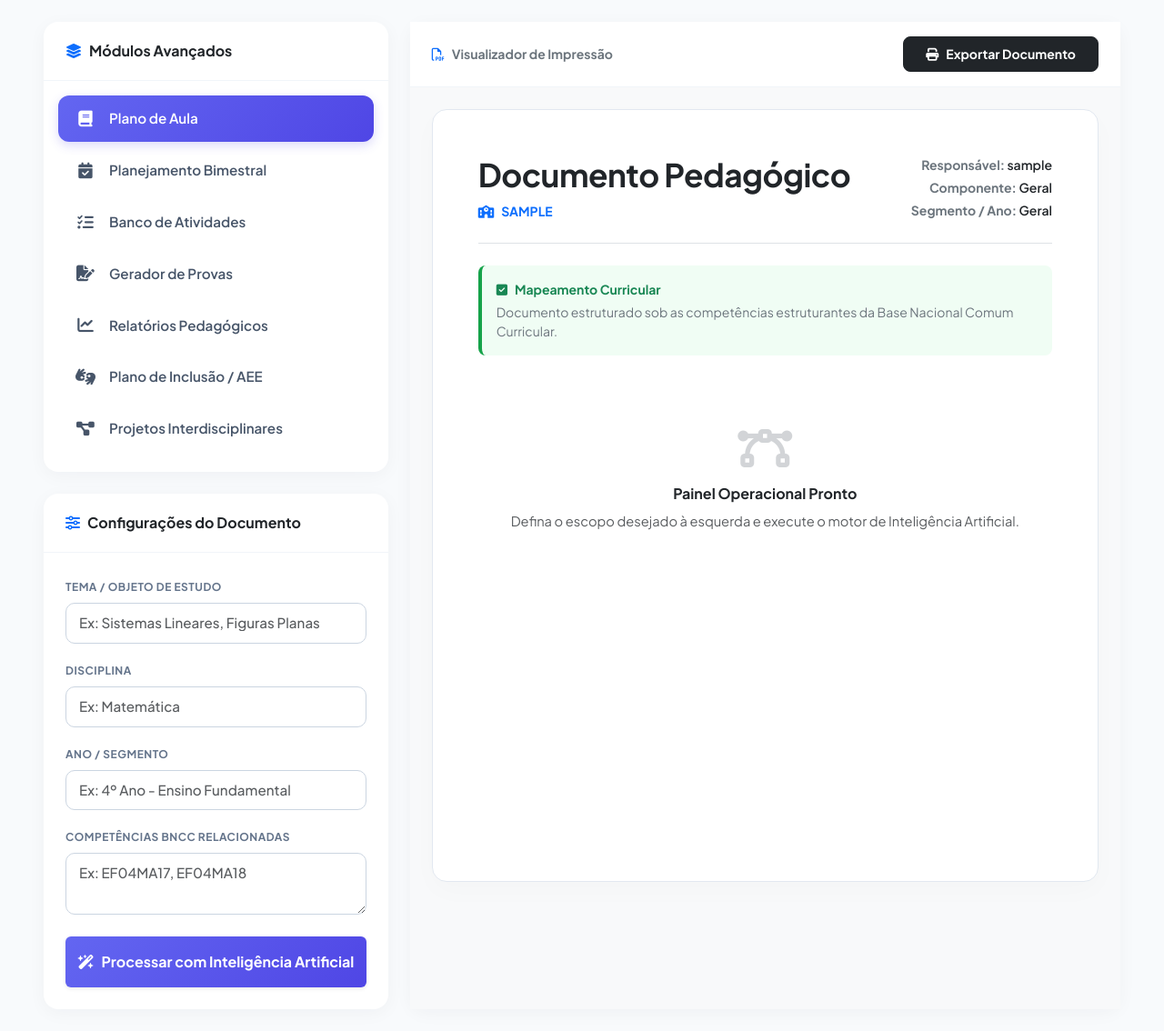
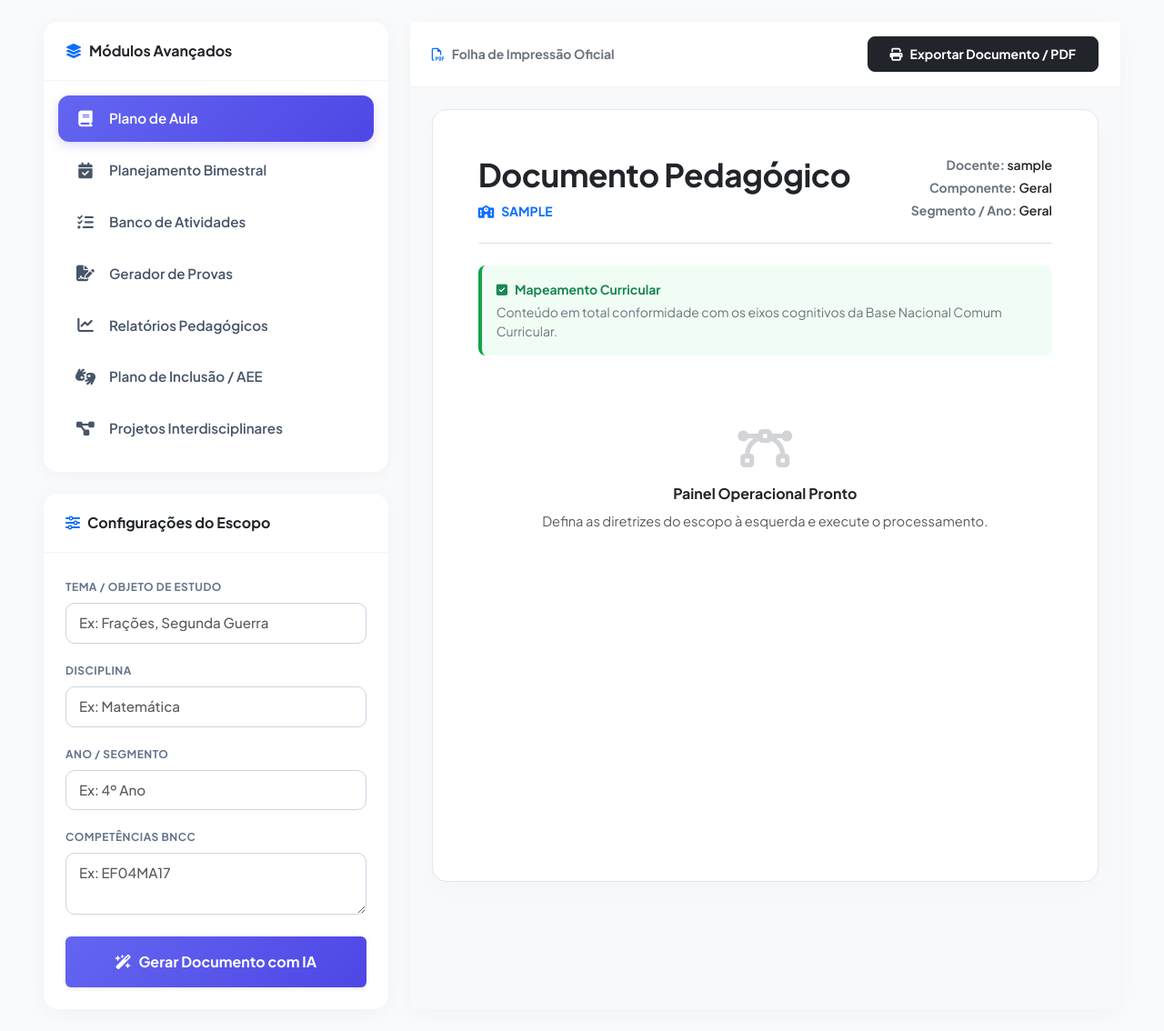
Before and after one commit to samuelssousa1506-arch/Professor_IA, a Flask app: page /gerador in a window 1280 px wide. Shown: the part 71-1205 px from the top of the page at 91% size. Run offline with Flask 3, Linux system fonts and the light colour scheme; a user stored in the database is signed in.

Commit message:
Fix: Adicionada rota de cadastro e interface premium SaaS

```diff
--- a/app.py
+++ b/app.py
@@ -1,7 +1,13 @@
 import os
 import sqlite3
 from flask import Flask, render_template, request, redirect, url_for, session
-from ai_service import gerar_conteudo_educacional
+# Assumindo que o teu ai_service.py implementa a integração com a IA
+try:
+    from ai_service import gerar_conteudo_educacional
+except ImportError:
+    # Fallback caso queiras testar sem o módulo da IA ativo
+    def gerar_conteudo_educacional(**kwargs):
+        return "<h3>Conteúdo gerado com sucesso pela IA para o tema: " + kwargs.get('tema', '') + "</h3>"
 
 app = Flask(__name__)
 app.secret_key = os.environ.get("FLASK_SECRET_KEY", "chave_mestra_professor_ia_2026")
@@ -18,6 +24,7 @@ def init_db():
             senha TEXT NOT NULL
         )
     ''')
+    # Utilizador padrão requisitado anteriormente
     cursor.execute("SELECT * FROM usuarios WHERE LOWER(email) = 'samuel.ssousa1506@gmail.com'")
     if not cursor.fetchone():
         cursor.execute('''
@@ -29,6 +36,7 @@ def init_db():
 
 init_db()
 
+# Dicionário com todas as 7 funcionalidades / módulos pedagógicos mantidos intactos
 MODULOS = {
     'plano': {'nome': 'Plano de Aula', 'icone': 'fa-book'},
     'bimestral': {'nome': 'Planejamento Bimestral', 'icone': 'fa-calendar-check'},
@@ -69,6 +77,33 @@ def login():
             erro = "E-mail ou senha incorretos."
     return render_template('login.html', erro=erro, sucesso=sucesso)
 
+@app.route('/cadastro', methods=['GET', 'POST'])
+def cadastro():
+    erro = None
+    if request.method == 'POST':
+        nome = request.form.get('nome', '').strip()
+        escola = request.form.get('escola', '').strip()
+        email = request.form.get('email', '').strip().lower()
+        senha = request.form.get('senha', '').strip()
+
+        if not nome or not escola or not email or not senha:
+            erro = "Todos os campos são obrigatórios."
+        else:
+            try:
+                conn = sqlite3.connect('database.db')
+                cursor = conn.cursor()
+                cursor.execute(
+                    "INSERT INTO usuarios (nome, escola, email, senha) VALUES (?, ?, ?, ?)",
+                    (nome, escola, email, senha)
+                )
+                conn.commit()
+                conn.close()
+                return redirect(url_for('login', sucesso="Conta criada com sucesso! Faça login."))
+            except sqlite3.IntegrityError:
+                erro = "Este e-mail já está cadastrado no sistema."
+
+    return render_template('cadastro.html', erro=erro)
+
 @app.route('/dashboard', methods=['GET', 'POST'])
 @app.route('/gerador', methods=['GET', 'POST'])
 def dashboard():
@@ -87,6 +122,7 @@ def dashboard():
     ano = request.form.get('ano', '').strip()
     bncc = request.form.get('bncc', '').strip()
 
+    # Parâmetros exclusivos do Módulo de Avaliações / Provas
     tipo_prova = request.form.get('tipo_prova', '').strip()
     qtd_questoes = request.form.get('qtd_questoes', '').strip()
     nivel = request.form.get('nivel', '').strip()
--- a/templates/dashboard.html
+++ b/templates/dashboard.html
@@ -66,7 +66,7 @@
         box-shadow: 0 0 0 4px rgba(79, 70, 229, 0.1);
     }
 
-    /* Estilização da Folha Físico-Digital Pro */
+    /* Folha Escolar Pró-Digital */
     .paper-canvas {
         background: #ffffff;
         min-height: 850px;
@@ -102,16 +102,10 @@
         line-height: 1.8;
         color: #334155;
     }
-    .output-html-dinamico p { margin-bottom: 1.25rem; }
-    .output-html-dinamico h3, .output-html-dinamico h4 {
-        color: #0f172a;
-        font-weight: 700;
-        margin-top: 30px;
-        margin-bottom: 15px;
-    }
 
+    /* Ocultação do gabarito em ambiente de impressão */
     @media print {
-        .no-print { display: none !important; }
+        .no-print, .gabarito, [class*="gabarito"], [id*="gabarito"] { display: none !important; }
         body, .container-fluid, .row, .col-lg-8 { background: #ffffff !important; padding: 0 !important; margin: 0 !important; width: 100% !important; max-width: 100% !important; }
         .paper-canvas { border: none !important; box-shadow: none !important; padding: 0 !important; }
         .cabecalho-escola-box { border: 2px solid #000000 !important; }
@@ -156,7 +150,7 @@
 
             <div class="card card-painel">
                 <div class="card-header-premium text-dark d-flex align-items-center gap-2">
-                    <i class="fa-solid fa-sliders text-primary"></i> Configurações do Documento
+                    <i class="fa-solid fa-sliders text-primary"></i> Configurações do Escopo
                 </div>
                 <div class="card-body p-4">
                     <form action="{{ url_for('dashboard', form_type=form_type) }}" method="POST">
@@ -164,7 +158,7 @@
 
                         <div class="mb-3">
                             <label class="form-label-premium">Tema / Objeto de Estudo</label>
-                            <input type="text" class="form-control form-control-premium" name="tema" value="{{ tema }}" placeholder="Ex: Sistemas Lineares, Figuras Planas" required>
+                            <input type="text" class="form-control form-control-premium" name="tema" value="{{ tema }}" placeholder="Ex: Frações, Segunda Guerra" required>
                         </div>
 
                         <div class="mb-3">
@@ -174,7 +168,7 @@
 
                         <div class="mb-3">
                             <label class="form-label-premium">Ano / Segmento</label>
-                            <input type="text" class="form-control form-control-premium" name="ano" value="{{ ano }}" placeholder="Ex: 4º Ano - Ensino Fundamental">
+                            <input type="text" class="form-control form-control-premium" name="ano" value="{{ ano }}" placeholder="Ex: 4º Ano">
                         </div>
 
                         {% if form_type == 'avaliacoes' %}
@@ -207,12 +201,12 @@
                         {% endif %}
 
                         <div class="mb-4">
-                            <label class="form-label-premium">Competências BNCC Relacionadas</label>
-                            <textarea class="form-control form-control-premium" name="bncc" rows="2" placeholder="Ex: EF04MA17, EF04MA18">{{ bncc }}</textarea>
+                            <label class="form-label-premium">Competências BNCC</label>
+                            <textarea class="form-control form-control-premium" name="bncc" rows="2" placeholder="Ex: EF04MA17">{{ bncc }}</textarea>
                         </div>
 
                         <button type="submit" class="btn btn-primary w-100 py-3 fw-bold d-flex align-items-center justify-content-center gap-2 shadow-sm" style="background: linear-gradient(135deg, #6366f1, #4f46e5); border: none;">
-                            <i class="fa-solid fa-wand-magic-sparkles"></i> Processar com Inteligência Artificial
+                            <i class="fa-solid fa-wand-magic-sparkles"></i> Gerar Documento com IA
                         </button>
                     </form>
                 </div>
@@ -223,9 +217,9 @@
         <div class="col-12 col-lg-8">
             <div class="card card-painel h-100">
                 <div class="card-header-premium bg-white d-flex justify-content-between align-items-center py-3">
-                    <span class="text-secondary fw-bold small"><i class="fa-regular fa-file-pdf me-2 text-primary"></i>Visualizador de Impressão</span>
+                    <span class="text-secondary fw-bold small"><i class="fa-regular fa-file-pdf me-2 text-primary"></i>Folha de Impressão Oficial</span>
                     <button onclick="window.print();" class="btn btn-dark btn-sm px-4 py-2 fw-bold no-print rounded-3 d-flex align-items-center gap-2">
-                        <i class="fa-solid fa-print"></i> Exportar Documento
+                        <i class="fa-solid fa-print"></i> Exportar Documento / PDF
                     </button>
                 </div>
 
@@ -236,7 +230,7 @@
                         <div class="cabecalho-escola-box mb-4">
                             <div class="text-center border-bottom border-dark pb-2 mb-3">
                                 <h4 class="fw-bold m-0 text-uppercase" style="letter-spacing: 1px; font-size: 1.25rem;">{{ school }}</h4>
-                                <span class="fw-bold text-muted small text-uppercase">Avaliação Diagnóstica Processual</span>
+                                <span class="fw-bold text-muted small text-uppercase">Avaliação de Desempenho Escolar</span>
                             </div>
                             <div class="row g-3 small fw-bold text-dark">
                                 <div class="col-6">
@@ -277,7 +271,7 @@
                                 </div>
                             </div>
                         </div>
-                        <h3 class="text-center fw-extrabold my-4 text-uppercase text-dark" style="font-size: 1.3rem; letter-spacing: 0.5px;">AVALIAÇÃO FORMATIVA: {{ tema }}</h3>
+                        <h3 class="text-center fw-bold my-4 text-uppercase text-dark" style="font-size: 1.2rem;">AVALIAÇÃO FORMATIVA: {{ tema }}</h3>
 
                         {% else %}
                         <div class="d-flex justify-content-between align-items-start border-bottom pb-4 mb-4 flex-wrap gap-3">
@@ -286,7 +280,7 @@
                                 <div class="text-primary fw-bold small text-uppercase"><i class="fa-solid fa-school me-2"></i>{{ school }}</div>
                             </div>
                             <div class="text-md-end small fw-bold text-secondary">
-                                <div class="mb-1">Responsável: <span class="text-dark fw-semibold">{{ name }}</span></div>
+                                <div class="mb-1">Docente: <span class="text-dark fw-semibold">{{ name }}</span></div>
                                 <div class="mb-1">Componente: <span class="text-dark fw-semibold">{{ disciplina if disciplina else "Geral" }}</span></div>
                                 <div>Segmento / Ano: <span class="text-dark fw-semibold">{{ ano if ano else "Geral" }}</span></div>
                             </div>
@@ -297,9 +291,9 @@
                             <div class="fw-bold text-success small mb-1"><i class="fa-solid fa-square-check me-2"></i>Mapeamento Curricular</div>
                             <small class="text-secondary d-block">
                                 {% if bncc %}
-                                    <strong>Habilidades Vinculadas:</strong> {{ bncc }}
+                                    <strong>Habilidades Alinhadas:</strong> {{ bncc }}
                                 {% else %}
-                                    Documento estruturado sob as competências estruturantes da Base Nacional Comum Curricular.
+                                    Conteúdo em total conformidade com os eixos cognitivos da Base Nacional Comum Curricular.
                                 {% endif %}
                             </small>
                         </div>
@@ -311,7 +305,7 @@
                                 <div class="text-center py-5 text-muted no-print">
                                     <i class="fa-solid fa-bezier-curve d-block mb-3 text-secondary" style="font-size: 3rem; opacity: 0.3;"></i>
                                     <h6 class="fw-bold text-dark">Painel Operacional Pronto</h6>
-                                    <p class="small text-muted">Defina o escopo desejado à esquerda e execute o motor de Inteligência Artificial.</p>
+                                    <p class="small text-muted">Defina as diretrizes do escopo à esquerda e execute o processamento.</p>
                                 </div>
                             {% endif %}
                         </div>
```
Also changed, not shown: templates/login.html (+32 -21 lines).
